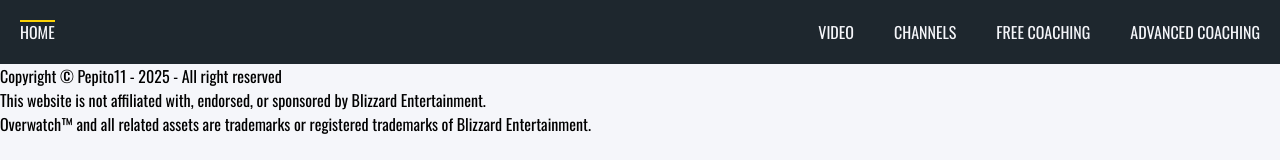
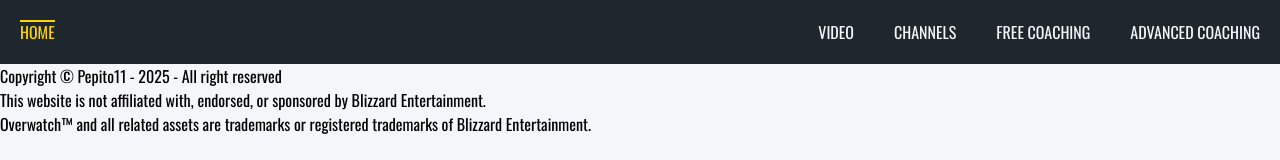
Before and after one commit to Pepito11878/LevelUp, a Next.js app in the folder my-app/: page / in a window 1280 px wide. Shown: the top 160 px of the page. Built offline with nearby package versions, Linux system fonts and the light colour scheme.

Commit message:
chore add yellow active text

```diff
--- a/my-app/src/app/globals.css
+++ b/my-app/src/app/globals.css
@@ -40,5 +40,5 @@ nav a.active::after {
 
 /* Texte actif reste blanc, pas de changement de couleur */
 nav a.active {
-    color: #f5f6fa;
+    color: #fcd305;
 }
```
